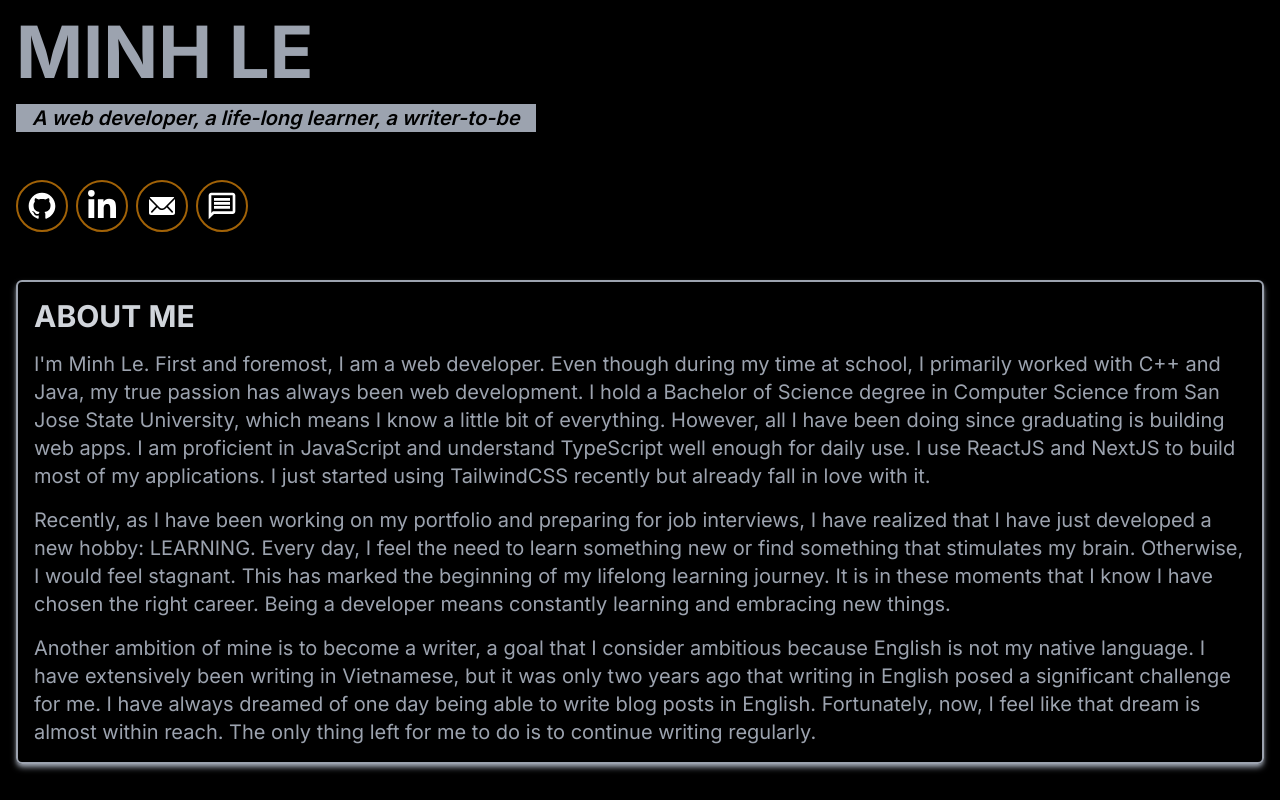
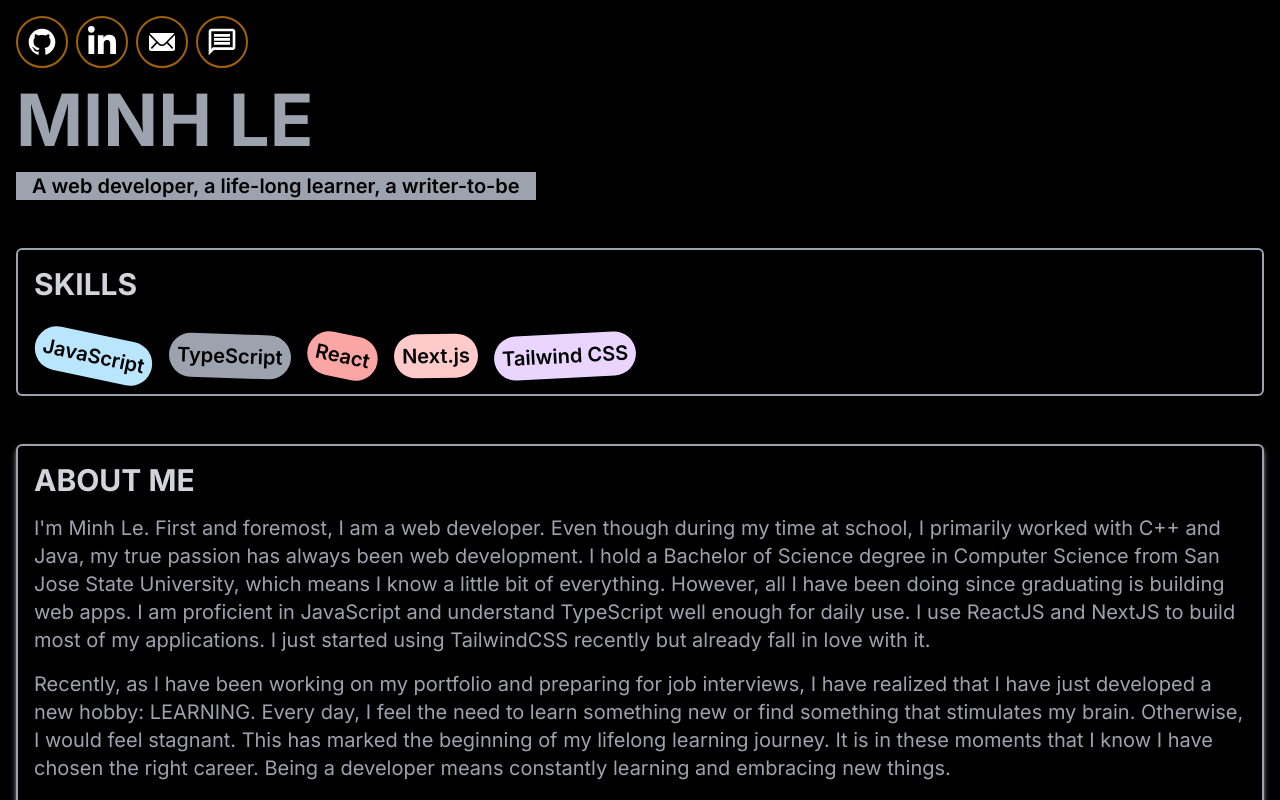
Before and after one commit to ledminh/ledminh.dev.v2, a Next.js app: page / in a window 1280 px wide. Shown: the top 800 px of the page. Built offline with nearby package versions, Linux system fonts and the light colour scheme.

Commit message:
Change Landing page structure

```diff
--- a/src/app/globals.css
+++ b/src/app/globals.css
@@ -1,12 +1,6 @@
-@import url("https://fonts.googleapis.com/css2?family=Raleway:ital@1&display=swap");
-
 @tailwind base;
 @tailwind components;
 @tailwind utilities;
-
-body {
-  font-family: "Raleway", sans-serif;
-}
 
 h1 {
   @apply text-7xl font-bold;
@@ -29,7 +23,7 @@ section.with-border {
 }
 
 .subtitle {
-  @apply text-xl italic bg-gray-400 px-4 text-black font-semibold;
+  @apply text-xl bg-gray-400 px-4 text-black font-semibold;
 }
 
 .text-content {
--- a/src/app/layout.tsx
+++ b/src/app/layout.tsx
@@ -1,6 +1,9 @@
 import type { Metadata } from "next";
 import { Inter } from "next/font/google";
+
 import "./globals.css";
+
+import ContactSection from "@/ui/home/ContactSection";
 
 const inter = Inter({ subsets: ["latin"] });
 
@@ -23,10 +26,13 @@ export default function RootLayout({
         }
       >
         <header className="flex flex-col gap-4 mb-12">
-          <h1>MINH LE</h1>
-          <p className="subtitle">
-            A web developer, a life-long learner, a writer-to-be
-          </p>
+          <ContactSection />
+          <div className="flex flex-col gap-4">
+            <h1>MINH LE</h1>
+            <p className="subtitle">
+              A web developer, a life-long learner, a writer-to-be
+            </p>
+          </div>
         </header>
         {children}
       </body>
--- a/src/app/page.tsx
+++ b/src/app/page.tsx
@@ -8,10 +8,11 @@ import ProjectSection from "@/ui/home/ProjectSection";
 export default function Home() {
   return (
     <main className="grid gap-12">
-      <ContactSection />
+      <SkillSection />
       <AboutSection />
-      <SkillSection />
+
       <EducationSection />
+
       <LearningJournalSection />
       <ProjectSection />
     </main>
--- a/src/ui/home/ContactSection.tsx
+++ b/src/ui/home/ContactSection.tsx
@@ -3,7 +3,7 @@ import Link from "next/link";
 
 const ContactSection = () => {
   return (
-    <ul className="flex gap-2">
+    <ul className="flex gap-2 flex-row">
       {contactInfo.map((contact) => (
         <li key={contact.id}>
           <Link
```
